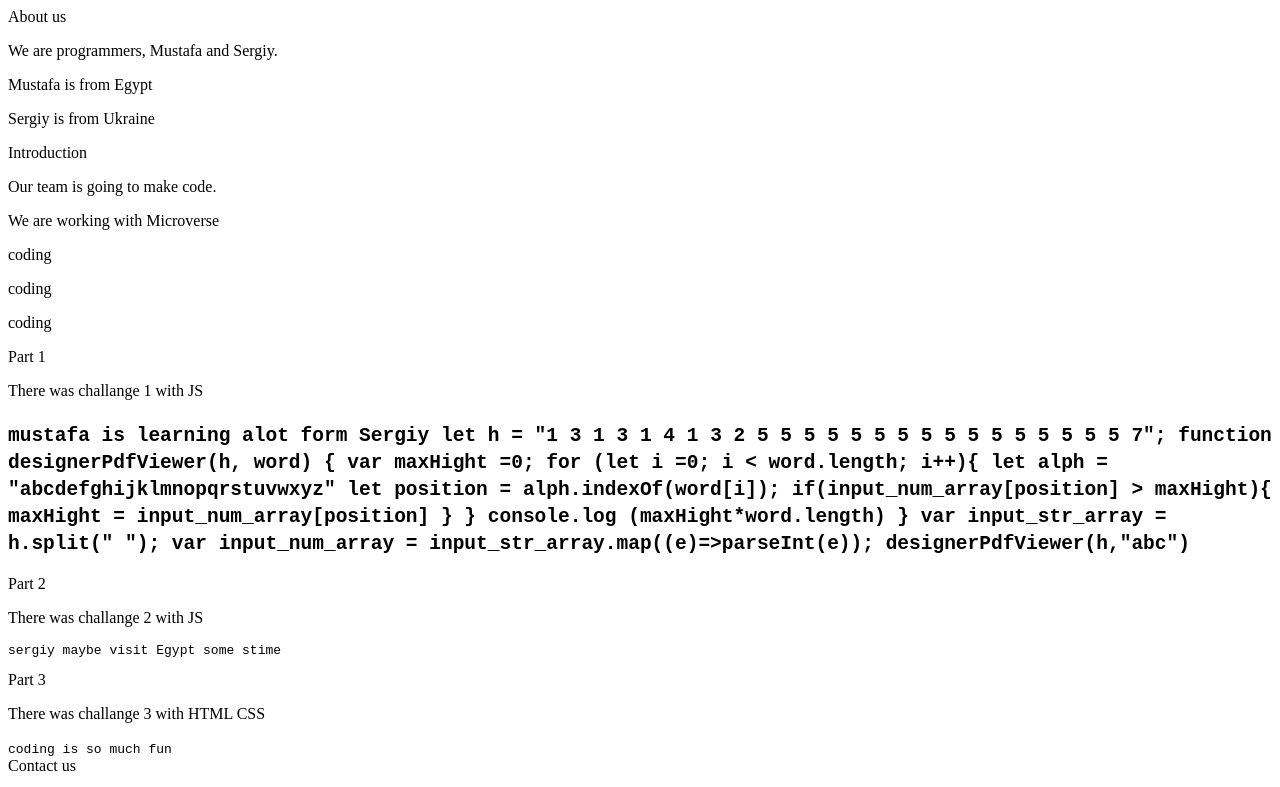
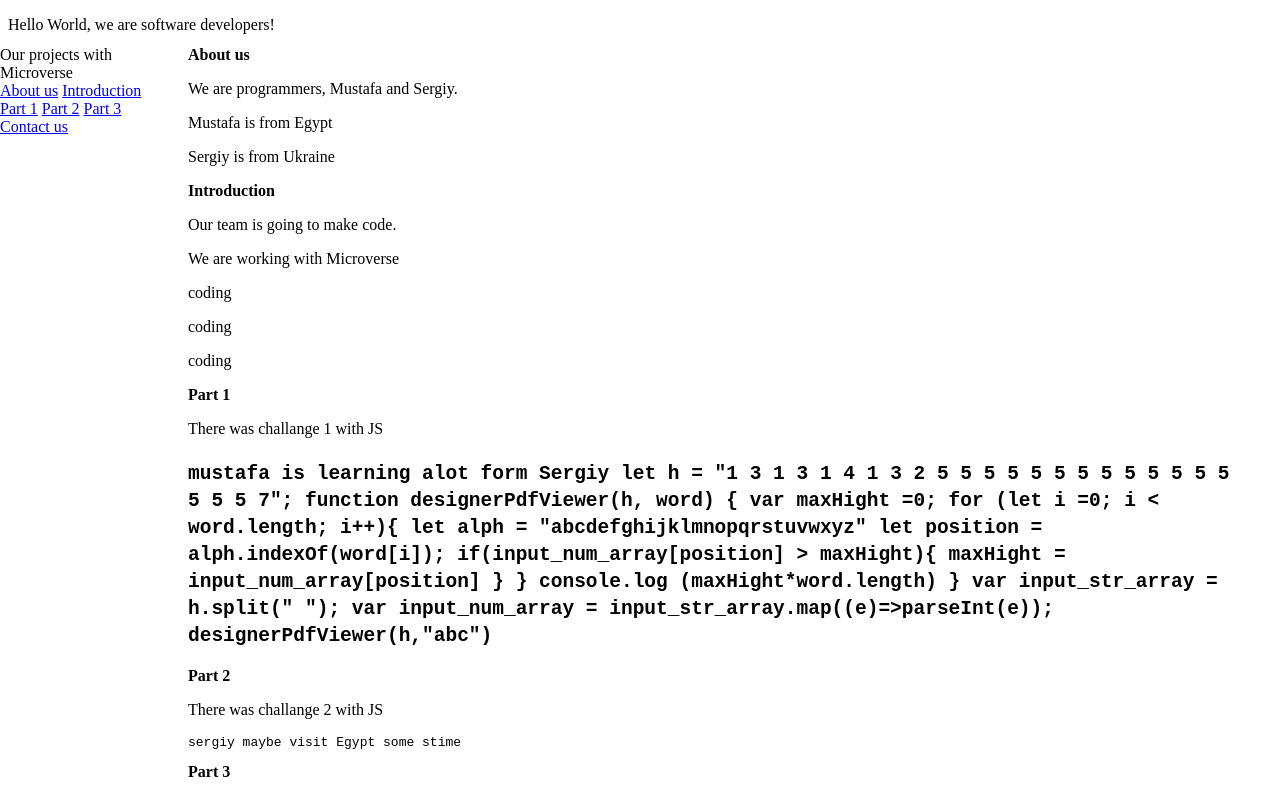
Before and after one commit to SergSkol/MustafaSergiy, a plain HTML site: page fcc-test-suite-template-master/index.html in a window 1280 px wide. Shown: the top 787 px of the page. Drawn offline with Linux system fonts and the light colour scheme.

Commit message:
15/16 done. Media query also exists

```diff
--- a/fcc-test-suite-template-master/css/style.css
+++ b/fcc-test-suite-template-master/css/style.css
@@ -0,0 +1,23 @@
+@media screen and (min-width: 1200px) and (max-width: 1600px)  {
+    #navbar {
+        position: fixed;
+        width: 160px;
+        left: 0;
+    }
+}
+
+@media screen and (max-width: 768px) {
+    body {
+      background-color: green;
+    }
+}
+
+#main-doc {
+    position: absolute;
+    margin-left: 150px;
+    padding: 30px;
+}
+
+.main-section header{
+    font-weight: bold;
+}
--- a/fcc-test-suite-template-master/index.html
+++ b/fcc-test-suite-template-master/index.html
@@ -22,14 +22,23 @@
 
     -->
     <main id="main-doc">
-      <section class="main-section" id="about">
+      <nav id="navbar">
+        <header>Our projects with Microverse</header>
+        <a class="nav-link" href="#about_us">About us</a>
+        <a class="nav-link" href="#introduction">Introduction</a>
+        <a class="nav-link" href="#part_1">Part 1</a>
+        <a class="nav-link" href="#part_2">Part 2</a>
+        <a class="nav-link" href="#part_3">Part 3</a>
+        <a class="nav-link" href="#contact_us">Contact us</a>
+      </nav>
+      <section class="main-section" id="about_us">
         <header>About us</header>
         <p>We are programmers, Mustafa and Sergiy.</p>
         <p>Mustafa is from Egypt</p>
         <p>Sergiy is from Ukraine</p>
       </section>
 
-      <section class="main-section" id="intro">
+      <section class="main-section" id="introduction">
         <header>Introduction</header>
         <p>Our team is going to make code.</p>
         <p>We are working with Microverse</p>
@@ -38,7 +47,7 @@
         <p>coding</p>
       </section>
 
-      <section class="main-section" id="part1">
+      <section class="main-section" id="part_1">
         <header>Part 1</header>
         <p>There was challange 1 with JS</p>
         <code> <h1>mustafa is learning alot form Sergiy </h></code>
@@ -66,19 +75,19 @@ designerPdfViewer(h,"abc")
 </code>
       </section>
 
-      <section class="main-section" id="part2">
+      <section class="main-section" id="part_2">
         <header>Part 2</header>
         <p>There was challange 2 with JS</p>
         <code> <p>sergiy maybe visit Egypt some stime </p></code>
       </section>
 
-      <section class="main-section" id="part3">
+      <section class="main-section" id="part_3">
         <header>Part 3</header>
         <p>There was challange 3 with HTML CSS</p>
 <code><span> coding is so much fun </span></code>
       </section>
 
-      <section class="main-section" id="contact">
+      <section class="main-section" id="contact_us">
         <header>Contact us</header>
         <code> <h3> microverse is aowesome </h3></code>
         <ul>
@@ -93,6 +102,7 @@ designerPdfViewer(h,"abc")
     </main>
 
     <p>Hello World, we are software developers!</p>
+
     <script  src="js/index.js"></script>
   </body>
 </html>
```
